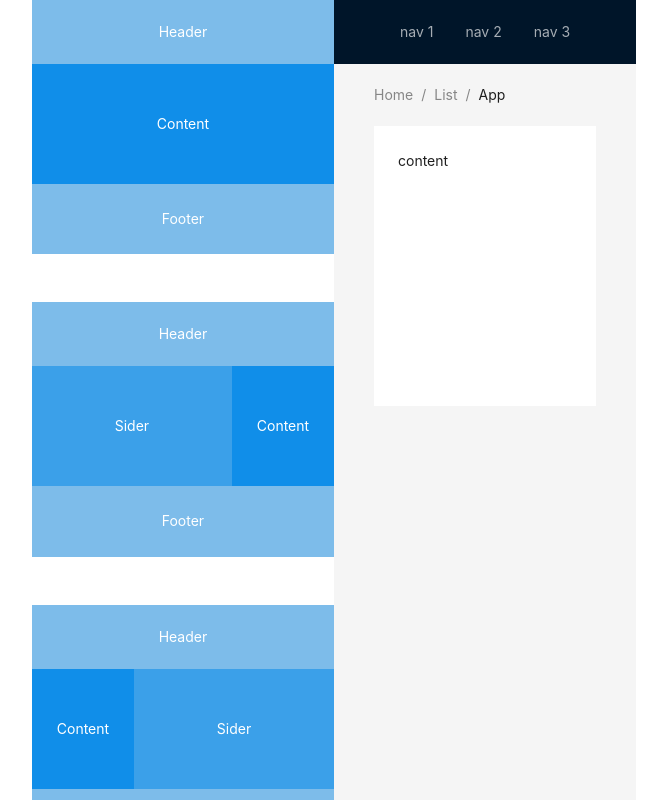
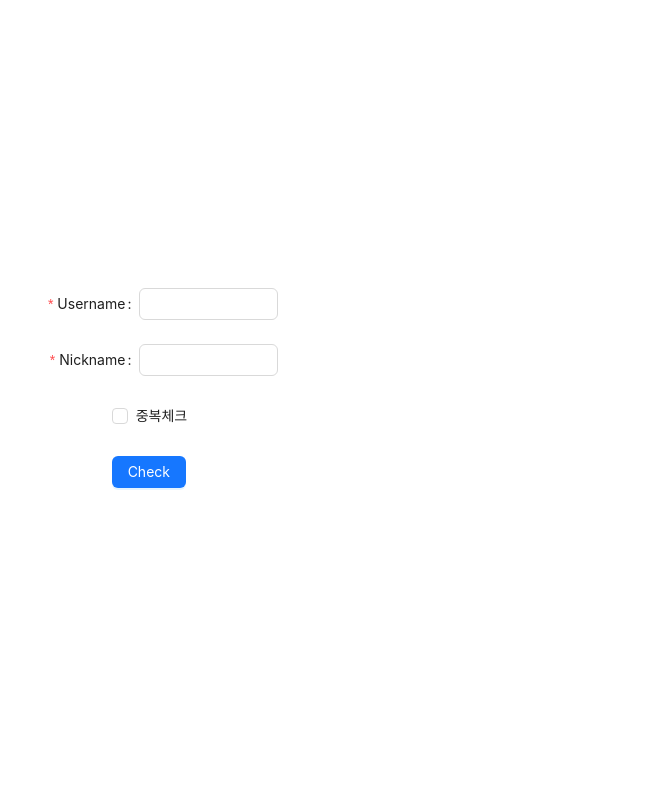
Before and after one commit to choeseonmin/vue3formpr, a Vue app: page / in a window 1280 px wide. Shown: the top 800 px of the page, without its empty margins (306-973 px from the left). Built offline with nearby package versions, Linux system fonts and the light colour scheme.

Commit message:
login form 연습

```diff
--- /dev/null
+++ b/src/Make2.vue
@@ -0,0 +1,74 @@
+<script lang="ts" setup>
+import { reactive, ref, watch } from "vue";
+import type { FormInstance } from 'ant-design-vue';
+
+interface FormState {
+  username: string;
+  nickname: string;
+  checkNick: boolean;
+}
+
+const formRef = ref<FormInstance>();
+const formState = reactive<FormState>({
+  username:'',
+  nickname:'',
+  checkNick:false
+});
+
+watch(
+    () => formState.checkNick,
+    () => {
+      formRef.value.validateFields(['nickname']);
+    },
+    {flush: 'post'},
+);
+
+const onCheck = async () => {
+  try {
+    const values = await formRef.value.validateFields();
+    console.log('Success:', values);
+  } catch (errorInfo) {
+    console.log('Falied:', errorInfo);
+  }
+};
+
+const formItemLayout = {
+  labelCol: { span : 10 },
+  wrapperCol: { span: 10},
+};
+
+const formTailLayout = {
+  labelCol: { span: 4 },
+  wrapperCol: { span: 10, offset: 8},
+}
+</script>
+
+<template>
+  <a-form ref="formRef" :model="formState" name="dynamic_rule" v-bind="formItemLayout">
+    <a-form-item
+      label="Username"
+      name="username"
+      :rules="[{ required: true, message: '아이디를 입력해주세요!'}]">
+      <a-input v-model:value="formState.username"/>
+    </a-form-item>
+
+    <a-form-item
+        label="Nickname"
+        name="nickname"
+    :rules="[{ required: true, formState, message: '닉네임을 입력해주세요!' }]">
+      <a-input v-model:value="formState.nickname" />
+    </a-form-item>
+
+    <a-form-item name="checkNick" v-bind="formTailLayout">
+      <a-checkbox v-model:checked="formState.checkNick">중복체크</a-checkbox>
+    </a-form-item>
+
+    <a-form-item v-bind="formTailLayout">
+      <a-button type="primary" @click="onCheck">Check</a-button>
+    </a-form-item>
+  </a-form>
+</template>
+
+<style scoped>
+
+</style>
--- a/src/main.js
+++ b/src/main.js
@@ -1,6 +1,9 @@
 import './assets/main.css'
 import { createApp } from 'vue'
-import App from './Btnpr2.vue'
+// import App from './Btnpr2.vue'
 // import App from './App.vue'
+// import App from './Make.vue';
+import App from './Make2.vue';
+
 import Antd from 'ant-design-vue';
 createApp(App).use(Antd).mount('#app')
```
Also changed, not shown: src/Make.vue (added, +13 -0 lines).
